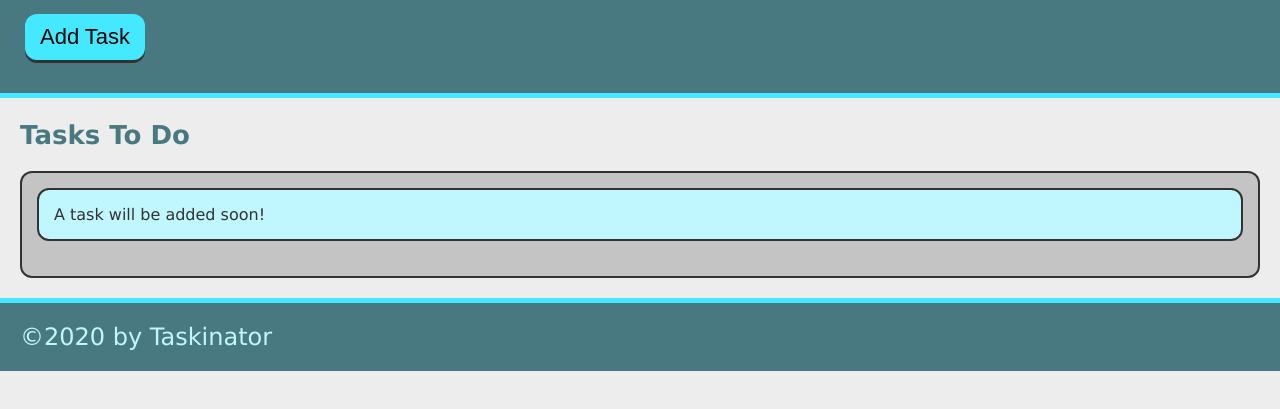
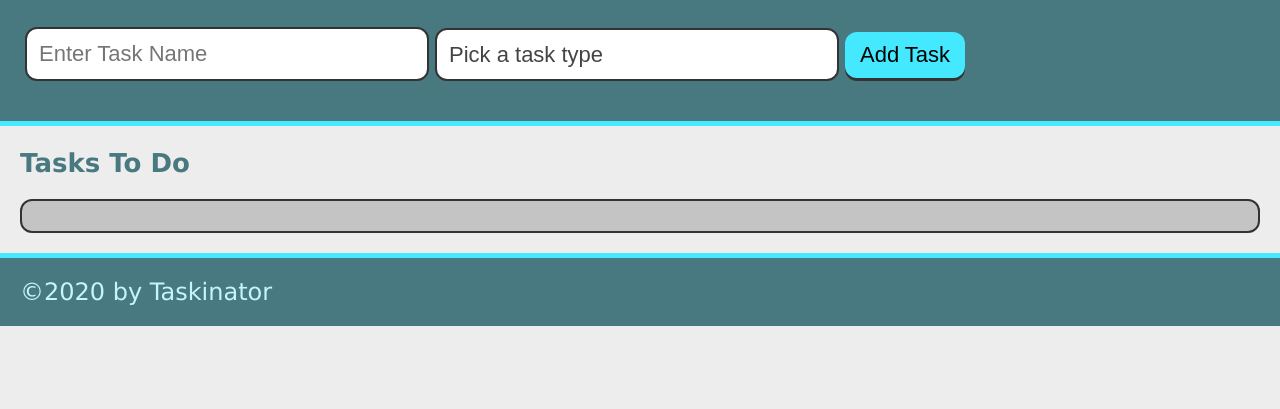
Before and after one commit to WestenskowTristan/Taskinator, a plain HTML site: page index.html in a window 1280 px wide. Shown: the part 115-524 px from the top of the page. Drawn offline with Linux system fonts and the light colour scheme.

Commit message:
added event listener to button

```diff
--- a/assets/css/style.css
+++ b/assets/css/style.css
@@ -228,5 +228,4 @@ footer {
   .task-list-wrapper {
     flex-basis: 100%;
   }
-
 }
--- a/assets/js/script.js
+++ b/assets/js/script.js
@@ -1,11 +1,13 @@
-let buttonEl = document.querySelector("#save-task");
+let formEl = document.querySelector("#task-form");
 let tasksToDoEl = document.querySelector("#tasks-to-do");
 
 let createTaskHandler = function () {
+  event.preventDefault();
+
   let listItemEl = document.createElement("li");
   listItemEl.className = "task-item";
   listItemEl.textContent = "This is a new task";
   tasksToDoEl.appendChild(listItemEl);
 };
 
-buttonEl.addEventListener("click", createTaskHandler);
+formEl.addEventListener("submit", createTaskHandler);
--- a/index.html
+++ b/index.html
@@ -11,15 +11,30 @@
     <header>
       <h1 class="page-title">Taskinator</h1>
       <p>Click the button below to add a new task!</p>
-      <button class="btn" id="save-task">Add Task</button>
+      <form id="task-form">
+        <div class="form-group">
+          <input type="text" name="task-name" placeholder="Enter Task Name" />
+        </div>
+
+        <div class="form-group">
+          <select name="task-type" class="select-dropdown">
+            <option value="" disabled selected>Pick a task type</option>
+            <option value="Print">Print</option>
+            <option value="Web">Web</option>
+            <option value="Mobile">Mobile</option>
+          </select>
+        </div>
+
+        <div class="form-group">
+          <button class="btn" id="save-task" type="submit">Add Task</button>
+        </div>
+      </form>
     </header>
 
     <main>
       <section class="task-list-wrapper">
         <h2 class="list-title">Tasks To Do</h2>
-        <ul class="task-list" id="tasks-to-do">
-          <li class="task-item">A task will be added soon!</li>
-        </ul>
+        <ul class="task-list" id="tasks-to-do"></ul>
       </section>
     </main>
 
```
Also changed, not shown: assets/css/select-arrow.svg (deleted).
